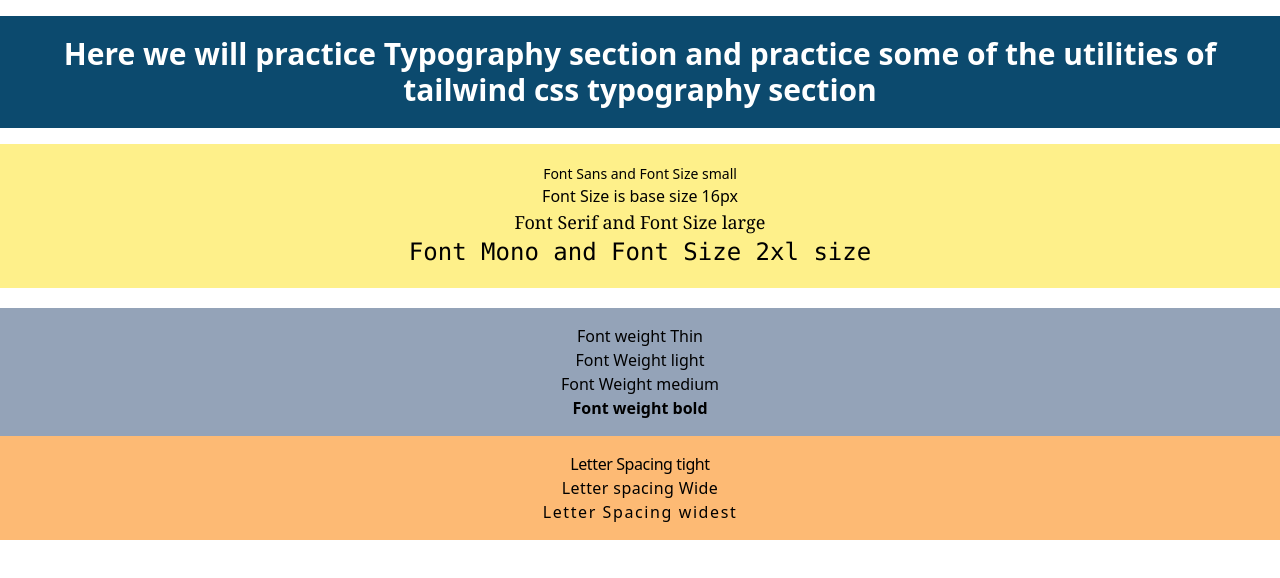
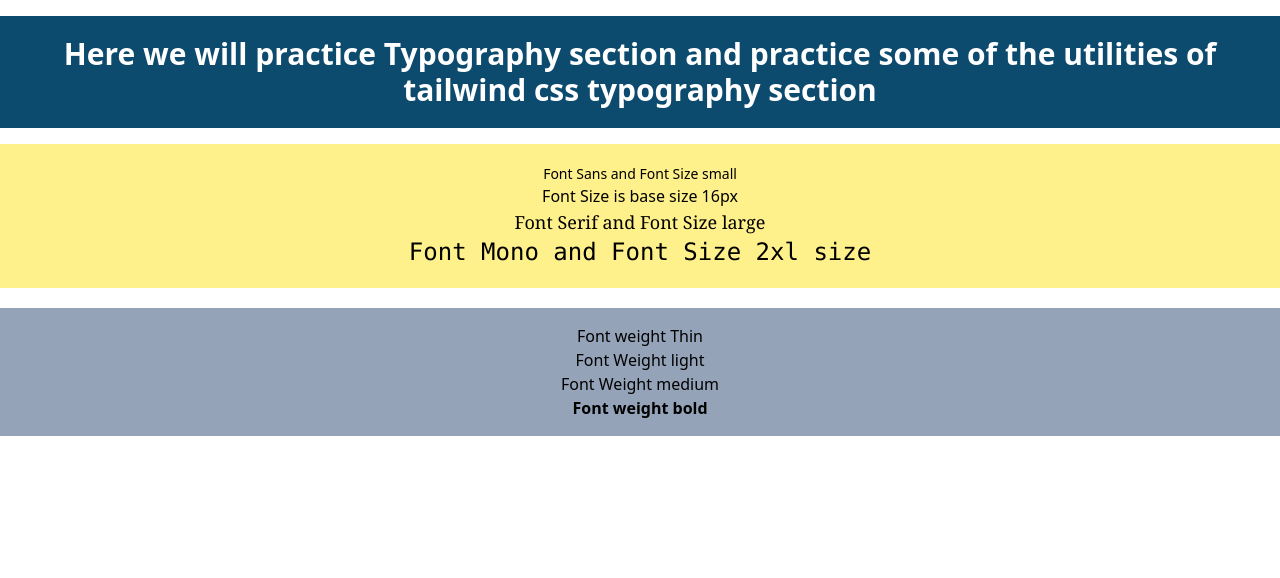
Before and after one commit to MDASHRAFUDDINTANVIR1/Tailwind-CSS-Practice, a website: page index.html in a window 1280 px wide. Drawn offline with nearby package versions, Linux system fonts and the light colour scheme.

Commit message:
changing layout

```diff
--- a/index.html
+++ b/index.html
@@ -29,12 +29,6 @@
             <p class="font-medium">Font Weight medium</p>
             <p class="font-bold">Font weight bold</p>
         </div>
-
-        <div class="part bg-orange-300 p-4 mb-3 text-center">
-            <p class="tracking-tight">Letter Spacing tight</p>
-            <p class="tracking-wide">Letter spacing Wide</p>
-            <p class="tracking-widest">Letter Spacing widest</p>
-        </div>
     </section>
     <section>
 
```
